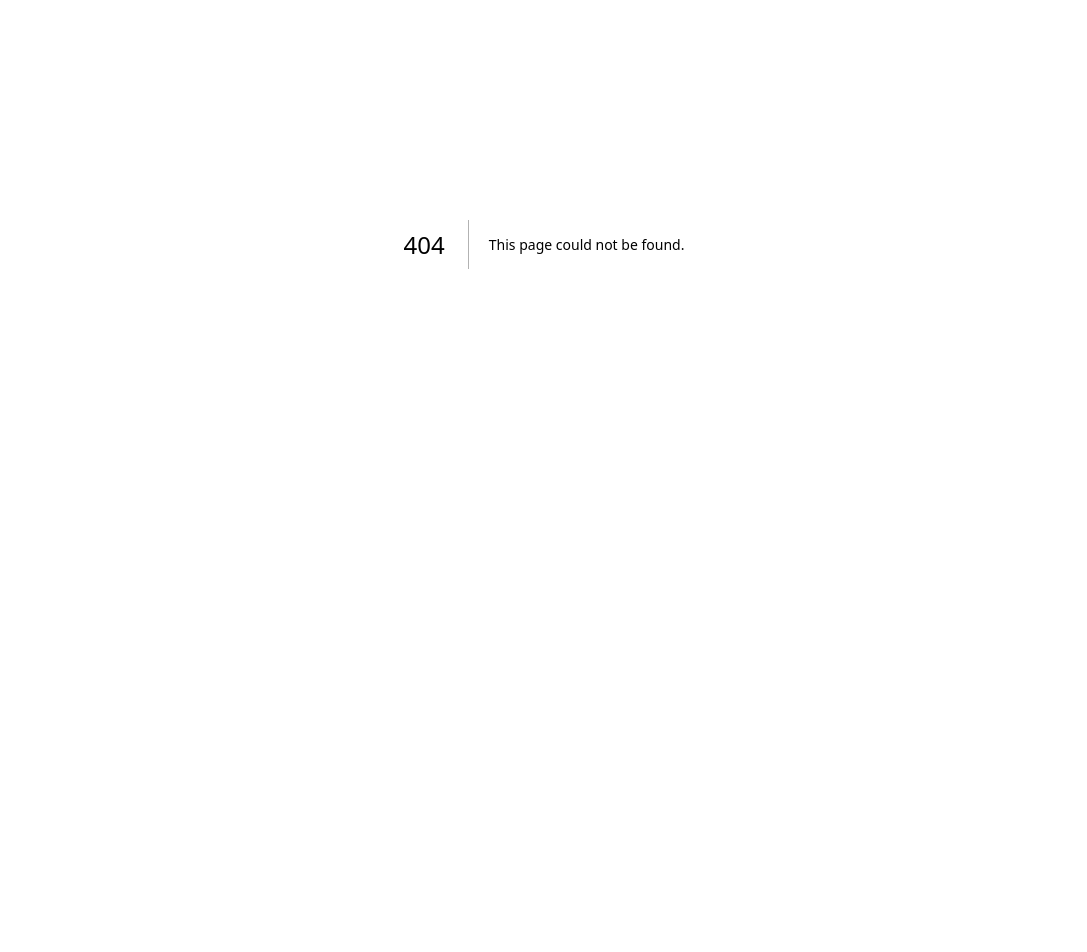
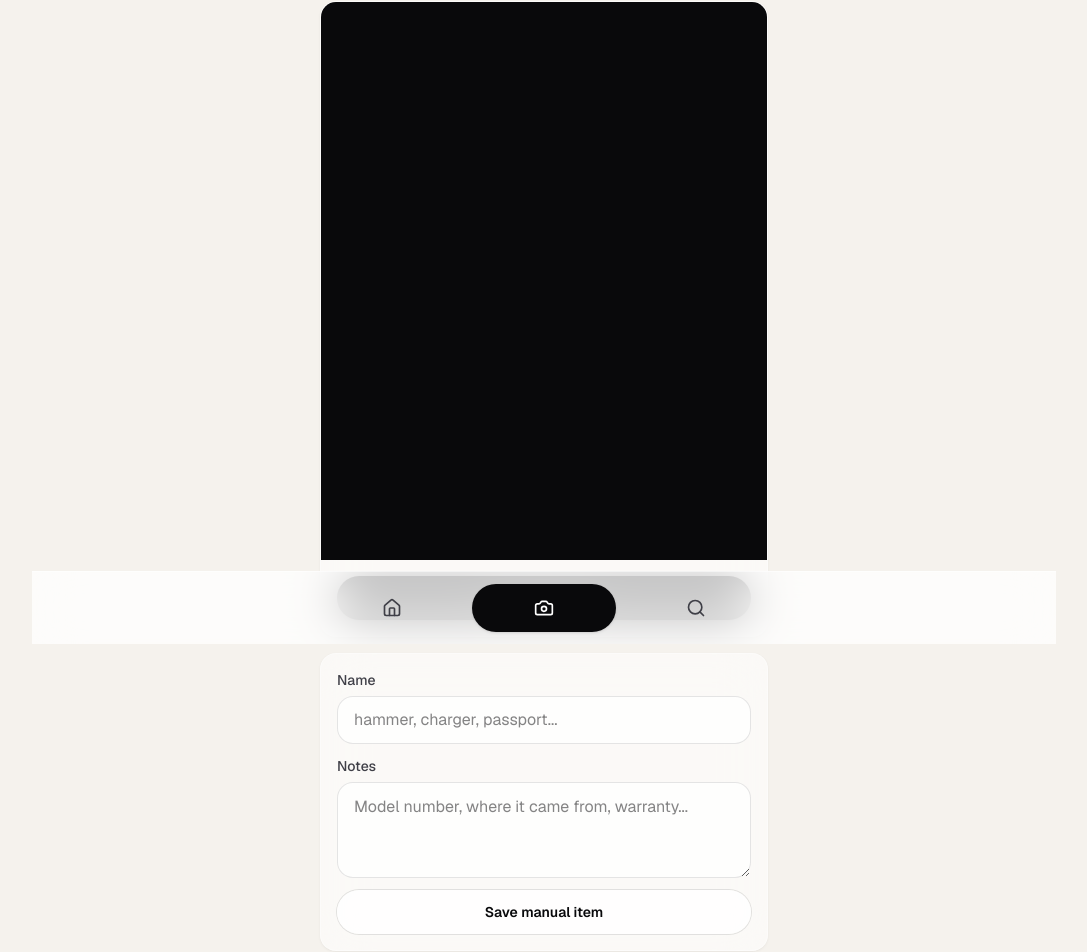
Before and after one commit to lukz4x/my-inventory-app, a Next.js app in the folder web/: page /capture in a window 1280 px wide. Before the commit this address had no page. Shown: the part 156-1108 px from the top of the page, without its empty margins (96-1183 px from the left). Before the commit the page ends 800 px from the top, so only its background shows below. Built offline with nearby package versions, Linux system fonts and the light colour scheme.

Commit message:
feat: add local-first capture flow

```diff
--- /dev/null
+++ b/web/src/app/(app)/capture/page.tsx
@@ -0,0 +1,5 @@
+import { CaptureClient } from "@/features/capture/capture-client";
+
+export default function CapturePage() {
+  return <CaptureClient />;
+}
--- a/web/src/app/(app)/home/home-client.tsx
+++ b/web/src/app/(app)/home/home-client.tsx
@@ -45,9 +45,9 @@ export function HomeClient() {
                 <Search className="size-4" aria-hidden="true" />
                 Search
               </ButtonLink>
-              <ButtonLink href="/onboarding">
+              <ButtonLink href="/capture">
                 <Plus className="size-4" aria-hidden="true" />
-                Add space
+                Add item
               </ButtonLink>
             </div>
           </div>
--- a/web/src/app/(app)/layout.tsx
+++ b/web/src/app/(app)/layout.tsx
@@ -36,7 +36,7 @@ export default function AppLayout({ children }: { children: ReactNode }) {
               <Home className="size-5" aria-hidden="true" />
             </Link>
             <Link
-              href="/home?capture=1"
+              href="/capture"
               className="inline-flex h-12 items-center justify-center rounded-full bg-zinc-950 text-white shadow-sm"
               aria-label="Capture item"
             >
--- a/web/src/app/(app)/spaces/[id]/page.tsx
+++ b/web/src/app/(app)/spaces/[id]/page.tsx
@@ -22,7 +22,7 @@ export default async function SpaceDetailPage({
             the next build steps land.
           </p>
           <div className="mt-5 flex flex-wrap gap-3">
-            <ButtonLink href="/home?capture=1">
+            <ButtonLink href="/capture">
               <Camera className="size-4" aria-hidden="true" />
               Capture item
             </ButtonLink>
--- /dev/null
+++ b/web/src/features/capture/capture-client.tsx
@@ -0,0 +1,235 @@
+"use client";
+
+import { useEffect, useRef, useState } from "react";
+import { Camera, Check, ImagePlus, RotateCcw, Save } from "lucide-react";
+import { Button } from "@/components/ui/button";
+import { GlassPanel } from "@/components/ui/glass-panel";
+import { db } from "@/lib/dexie";
+
+type CaptureState = "idle" | "streaming" | "captured" | "saved" | "error";
+
+async function blobFromVideo(video: HTMLVideoElement): Promise<Blob> {
+  const canvas = document.createElement("canvas");
+  const videoWidth = video.videoWidth || 1024;
+  const videoHeight = video.videoHeight || 768;
+  const maxDimension = 1024;
+  const scale = Math.min(1, maxDimension / Math.max(videoWidth, videoHeight));
+
+  canvas.width = Math.round(videoWidth * scale);
+  canvas.height = Math.round(videoHeight * scale);
+
+  const context = canvas.getContext("2d");
+  if (!context) {
+    throw new Error("Camera canvas is unavailable.");
+  }
+
+  context.drawImage(video, 0, 0, canvas.width, canvas.height);
+
+  return new Promise((resolve, reject) => {
+    canvas.toBlob(
+      (blob) => {
+        if (blob) {
+          resolve(blob);
+        } else {
+          reject(new Error("Unable to capture image."));
+        }
+      },
+      "image/jpeg",
+      0.8,
+    );
+  });
+}
+
+export function CaptureClient() {
+  const videoRef = useRef<HTMLVideoElement | null>(null);
+  const streamRef = useRef<MediaStream | null>(null);
+  const [state, setState] = useState<CaptureState>("idle");
+  const [error, setError] = useState<string | null>(null);
+  const [photoBlob, setPhotoBlob] = useState<Blob | null>(null);
+  const [photoUrl, setPhotoUrl] = useState<string | null>(null);
+  const [name, setName] = useState("");
+  const [notes, setNotes] = useState("");
+
+  useEffect(() => {
+    return () => {
+      streamRef.current?.getTracks().forEach((track) => track.stop());
+      if (photoUrl) {
+        URL.revokeObjectURL(photoUrl);
+      }
+    };
+  }, [photoUrl]);
+
+  async function startCamera() {
+    setError(null);
+    try {
+      const stream = await navigator.mediaDevices.getUserMedia({
+        video: { facingMode: { ideal: "environment" } },
+        audio: false,
+      });
+      streamRef.current = stream;
+      if (videoRef.current) {
+        videoRef.current.srcObject = stream;
+      }
+      setState("streaming");
+    } catch (caught) {
+      setState("error");
+      setError(
+        caught instanceof Error
+          ? caught.message
+          : "Camera access failed. Manual entry still works.",
+      );
+    }
+  }
+
+  async function capturePhoto() {
+    if (!videoRef.current) {
+      return;
+    }
+
+    const nextBlob = await blobFromVideo(videoRef.current);
+    streamRef.current?.getTracks().forEach((track) => track.stop());
+    const nextUrl = URL.createObjectURL(nextBlob);
+    setPhotoBlob(nextBlob);
+    setPhotoUrl(nextUrl);
+    setState("captured");
+  }
+
+  async function saveItem() {
+    const now = new Date().toISOString();
+    const itemId = crypto.randomUUID();
+
+    await db.items.add({
+      id: itemId,
+      householdId: "local",
+      locationId: "unsorted",
+      name: name.trim(),
+      notes: notes.trim() || null,
+      quantity: 1,
+      primaryPhotoBlob: photoBlob,
+      createdAt: now,
+      updatedAt: now,
+      syncStatus: "pending",
+    });
+
+    await db.pendingSyncOperations.add({
+      id: crypto.randomUUID(),
+      operation: "insert",
+      tableName: "items",
+      payload: { itemId },
+      retryCount: 0,
+      createdAt: now,
+    });
+
+    setState("saved");
+  }
+
+  function resetCapture() {
+    if (photoUrl) {
+      URL.revokeObjectURL(photoUrl);
+    }
+    setPhotoBlob(null);
+    setPhotoUrl(null);
+    setState("idle");
+  }
+
+  return (
+    <main className="px-4 py-5">
+      <div className="mx-auto grid w-full max-w-md gap-4">
+        <div>
+          <p className="text-sm font-semibold text-zinc-600">Add Item</p>
+          <h1 className="mt-1 text-2xl font-semibold tracking-tight">
+            Capture first, name later.
+          </h1>
+        </div>
+
+        <GlassPanel className="overflow-hidden">
+          <div className="aspect-[4/5] bg-zinc-950">
+            {photoUrl ? (
+              // eslint-disable-next-line @next/next/no-img-element
+              <img
+                src={photoUrl}
+                alt="Captured item"
+                className="h-full w-full object-cover"
+              />
+            ) : (
+              <video
+                ref={videoRef}
+                autoPlay
+                playsInline
+                muted
+                className="h-full w-full object-cover"
+              />
+            )}
+          </div>
+          <div className="grid gap-3 p-4">
+            {state === "saved" ? (
+              <div className="flex items-center gap-2 rounded-2xl bg-emerald-50 p-3 text-sm font-medium text-emerald-800">
+                <Check className="size-4" aria-hidden="true" />
+                Saved locally. Cloud sync comes next.
+              </div>
+            ) : null}
+
+            {error ? (
+              <div className="rounded-2xl bg-amber-50 p-3 text-sm leading-6 text-amber-900">
+                {error}
+              </div>
+            ) : null}
+
+            {state === "streaming" ? (
+              <Button onClick={capturePhoto}>
+                <Camera className="size-4" aria-hidden="true" />
+                Take photo
+              </Button>
+            ) : null}
+
+            {state === "idle" || state === "error" ? (
+              <Button onClick={startCamera}>
+                <ImagePlus className="size-4" aria-hidden="true" />
+                Open camera
+              </Button>
+            ) : null}
+
+            {state === "captured" ? (
+              <div className="grid grid-cols-2 gap-3">
+                <Button variant="secondary" onClick={resetCapture}>
+                  <RotateCcw className="size-4" aria-hidden="true" />
+                  Retake
+                </Button>
+                <Button onClick={saveItem}>
+                  <Save className="size-4" aria-hidden="true" />
+                  Save
+                </Button>
+              </div>
+            ) : null}
+          </div>
+        </GlassPanel>
+
+        <GlassPanel className="grid gap-3 p-4">
+          <label className="grid gap-1.5">
+            <span className="text-sm font-medium text-zinc-700">Name</span>
+            <input
+              value={name}
+              onChange={(event) => setName(event.target.value)}
+              placeholder="hammer, charger, passport..."
+              className="h-12 rounded-2xl border border-zinc-950/10 bg-white/75 px-4 outline-none focus:border-zinc-950/30"
+            />
+          </label>
+          <label className="grid gap-1.5">
+            <span className="text-sm font-medium text-zinc-700">Notes</span>
+            <textarea
+              value={notes}
+              onChange={(event) => setNotes(event.target.value)}
+              placeholder="Model number, where it came from, warranty..."
+              className="min-h-24 rounded-2xl border border-zinc-950/10 bg-white/75 px-4 py-3 outline-none focus:border-zinc-950/30"
+            />
+          </label>
+          {state !== "captured" && state !== "saved" ? (
+            <Button variant="secondary" onClick={saveItem}>
+              Save manual item
+            </Button>
+          ) : null}
+        </GlassPanel>
+      </div>
+    </main>
+  );
+}
--- a/web/src/lib/dexie.ts
+++ b/web/src/lib/dexie.ts
@@ -20,7 +20,7 @@ export type LocalItem = {
   name: string;
   notes?: string | null;
   quantity: number;
-  photoBlobId?: string | null;
+  primaryPhotoBlob?: Blob | null;
   createdAt: string;
   updatedAt: string;
   syncStatus: "synced" | "pending" | "failed";
```
